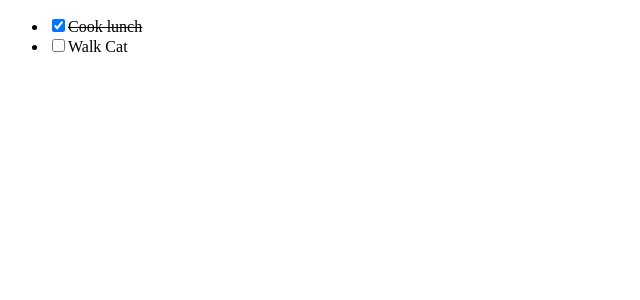
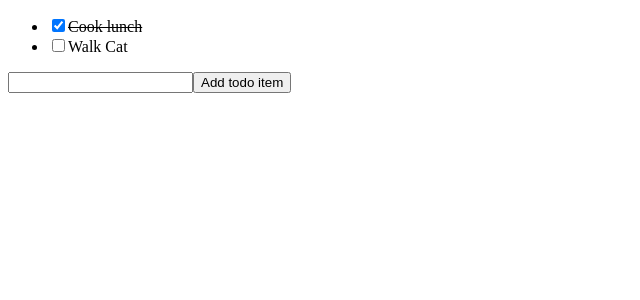
Before and after one commit to Leyla-Li/todo-list-react-typescript, a React (Create React App) app: page / in a window 1280 px wide. Shown: the top 300 px of the page, without its empty margins (0-640 px from the left). Built offline with nearby package versions, Linux system fonts and the light colour scheme.

Commit message:
create a component for adding new todo item

```diff
--- /dev/null
+++ b/src/AddTodoForm.tsx
@@ -0,0 +1,10 @@
+import React from 'react';
+
+export const AddTodoForm: React.FC = () => {
+    return (
+        <form>
+            <input type='text' />
+            <button type='submit'>Add todo item</button>
+        </form>
+    );
+}
--- a/src/App.tsx
+++ b/src/App.tsx
@@ -2,6 +2,7 @@ import React, { useState } from 'react';
 
 import { Todo, ToggleTodo } from './types';
 import { TodoList } from './TodoList';
+import { AddTodoForm } from './AddTodoForm';
 
 const initialTodos: Array<Todo> = [
   {text: 'Cook lunch', complete: true},
@@ -28,6 +29,7 @@ const App: React.FC = () => {
   return (
     <React.Fragment>
     <TodoList todos={todos} toggleTodo={toggleTodo} />
+    <AddTodoForm />
     </React.Fragment>
   );
 }
```
